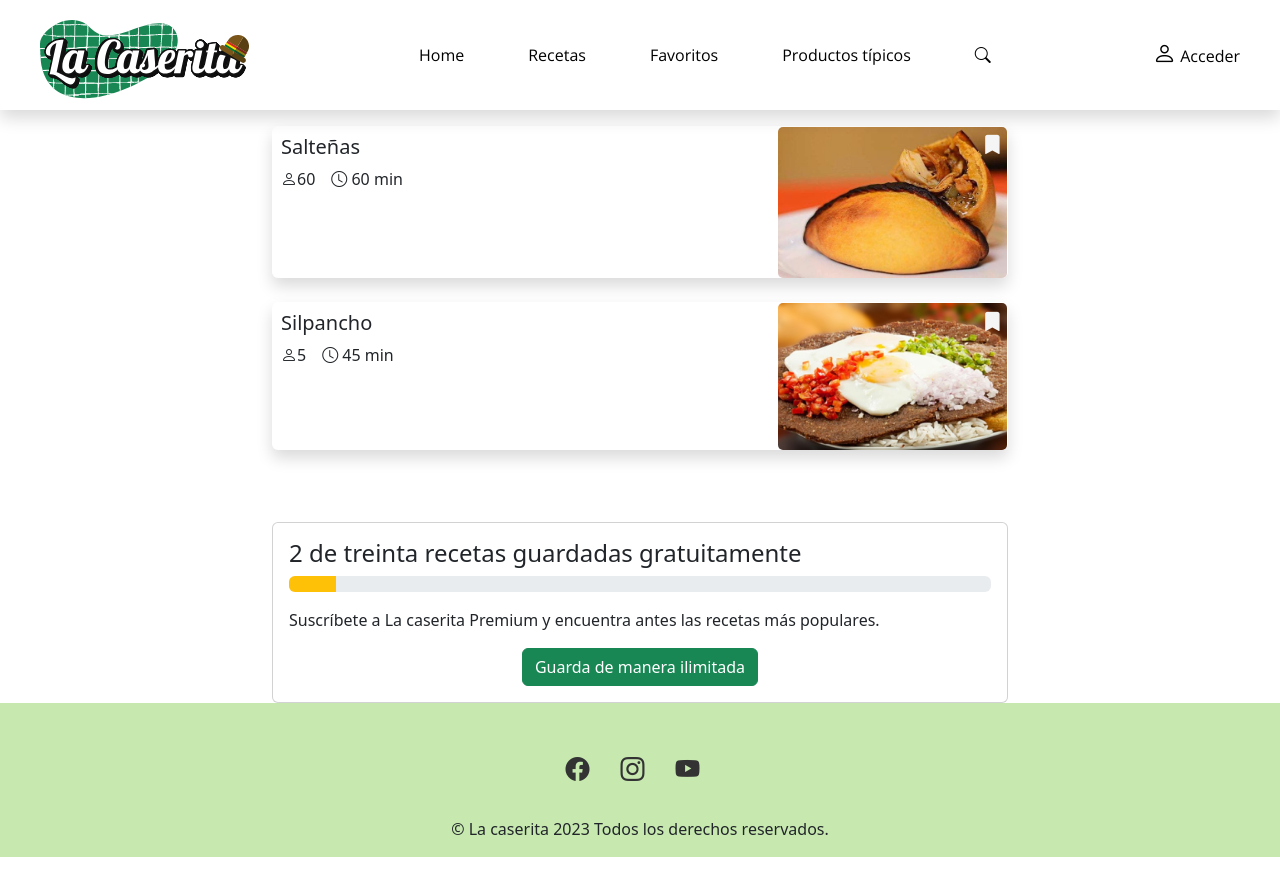
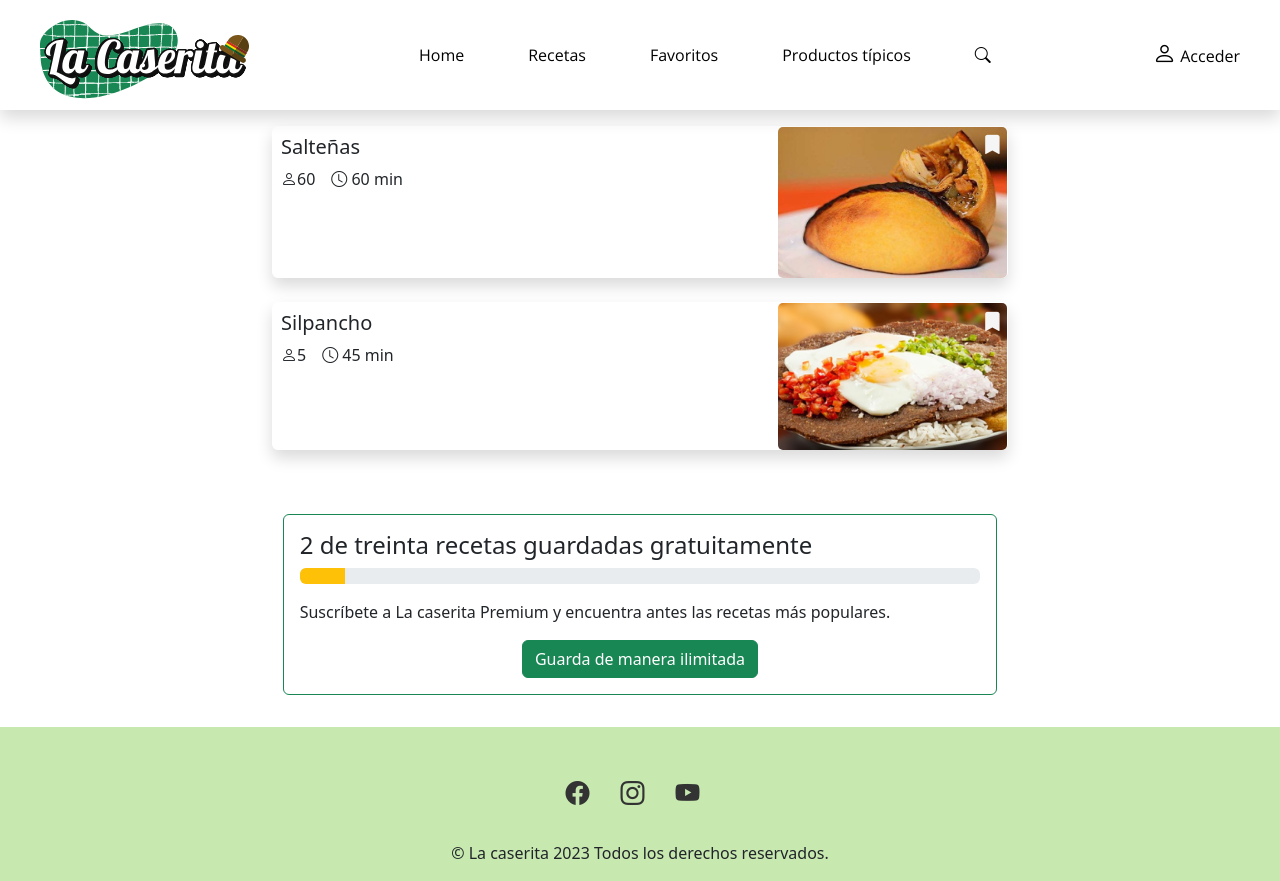
Before and after one commit to Guidarom/sprint-9, an Angular app: page /favorites in a window 1280 px wide. Before the commit the page ends 857 px from the top, so only its background shows below. Built offline with nearby package versions, Linux system fonts and the light colour scheme; a web font is replaced by a local one.

Commit message:
crud users oks

```diff
--- a/src/app/_services/account.service.ts
+++ b/src/app/_services/account.service.ts
@@ -3,7 +3,7 @@ import { User } from '../_models/user';
 
 /* import { environment } from 'src/environments/environment'; */
 import { Router } from '@angular/router';
-import { HttpClient } from '@angular/common/http';
+import { HttpClient, HttpHeaders } from '@angular/common/http';
 import { BehaviorSubject, Observable, map } from 'rxjs';
 
 @Injectable({
@@ -18,6 +18,7 @@ export class AccountService {
       this.user = this.userSubject.asObservable(); }
 
   isLogged:boolean=false
+  adminSession: boolean = false;
 
   private userSubject: BehaviorSubject<User | null>;
   public user: Observable<User | null>;
@@ -56,6 +57,7 @@ export class AccountService {
           .pipe(map(user => {
               // store user details and jwt token in local storage to keep user logged in between page refreshes
               localStorage.setItem('user', JSON.stringify(user));
+              localStorage.setItem('token', user.token!);
               this.userSubject.next(user);
               console.log('usuario logeado')
               return user;
@@ -65,12 +67,17 @@ export class AccountService {
   logout() {
     // remove user from local storage to log user out
     localStorage.removeItem('user');
+    localStorage.removeItem('token');
+    this.adminSession = false;
     this.userSubject.next(null);
-    this.router.navigate(['/login']);
+    this.router.navigate(['']);
+    console.log('user deleted')
 }
 
     delete(id: number) {
-      return this.http.delete(`${this.apiUserUrl}/api/usuarios/${id}`)
+      const headers = new HttpHeaders()
+      .set('x-token', localStorage.getItem('token') || '' )
+      return this.http.delete(`${this.apiUserUrl}/api/usuarios/${id}`,{ headers })
     }
 
   getAll(): Observable <User[]> {
--- a/src/app/account/register/register.component.css
+++ b/src/app/account/register/register.component.css
@@ -1,5 +1,5 @@
 .bg{
     max-width:  1500px;
     padding-top: 4rem;
-    padding-bottom: 13rem;
+    padding-bottom: 11rem;
 }
--- a/src/app/home/components/favorites/favorites.component.html
+++ b/src/app/home/components/favorites/favorites.component.html
@@ -59,10 +59,10 @@
 
       </div> -->
 
-      <div class="container mt-5">
-        <div class="row d-flex justify-content-center">
+      <div class="container mt-4 pb-3">
+        <div class="row d-flex justify-content-center p-3">
             <div class="col-md-8 ">
-                <div class="card">
+                <div class="card border-success border-3">
                     <div class="card-body">
                         <h4 class="card-title">{{favList.length}} de treinta recetas guardadas gratuitamente</h4>
                         <div class="progress mb-3">
--- a/src/app/users/list/list.component.html
+++ b/src/app/users/list/list.component.html
@@ -18,7 +18,7 @@
 
             <td style="white-space: nowrap">
 
-                <a routerLink="" class="btn btn-sm btn-primary me-1">Edit</a>
+                <a routerLink="" (click)="logout()" class="btn btn-sm btn-primary me-1">Edit</a>
                 <button (click)="deleteUser(user.id)" class="btn btn-sm btn-danger btn-delete-user">
 
                    <!--  <span *ngIf="user.isDeleting" class="spinner-border spinner-border-sm"></span>-->
--- a/src/app/users/list/list.component.ts
+++ b/src/app/users/list/list.component.ts
@@ -37,4 +37,8 @@ export class ListComponent implements OnInit{
             .subscribe(() => this.users = this.users!.filter(x => x.id !== id));
   }
 
+  logout(){
+    this.accountService.logout()
+  }
+
 }
```
